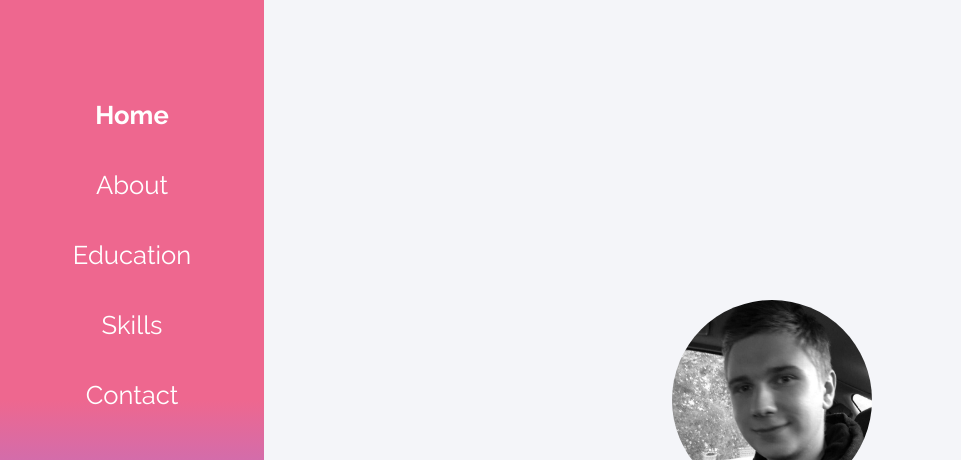
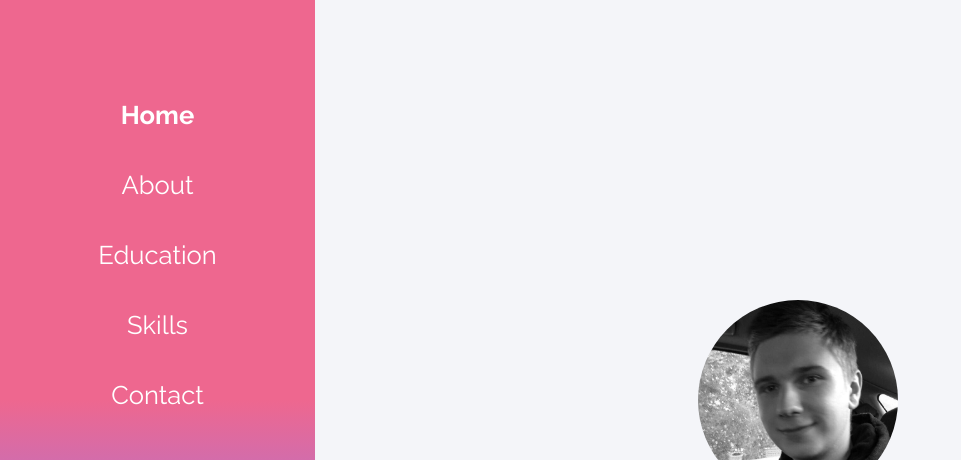
Before and after one commit to dolatapatryk/portfolio, a React (Create React App) app: page / in a window 1280 px wide. Shown: the top 460 px of the page, without its empty margins (0-961 px from the left). Built offline with nearby package versions, Linux system fonts and the light colour scheme.

Commit message:
More refactorization

```diff
--- a/src/App.css
+++ b/src/App.css
@@ -1,7 +1,7 @@
 @import url('https://fonts.googleapis.com/css?family=Raleway:300,400,500,700&display=swap');
 
 :root {
-    --sidebar-flex: 1.5;
+    --sidebar-flex: 2;
     --condiv-flex: 6;
     --fontsize-p: 1.2rem;
     --fontsize-nav: 1.6rem;
@@ -14,7 +14,7 @@
 }
 
 body {
-    font-family: 'Raleway';
+    font-family: 'Raleway', serif;
 }
 
 .App {
@@ -23,15 +23,14 @@ body {
     min-height: 100vh;
 }
 
-/* .condiv class is for the right side content container*/
-.condiv {
+.container {
     padding: 100px;
     background-color: #f4f5f9;
     flex: var(--condiv-flex);
 }
 
 nav {
-    padding: 60px 30px 0px 30px;
+    padding: 60px 30px 0 30px;
     flex: var(--sidebar-flex);
     background: rgb(238, 103, 143);
     background: linear-gradient(180deg, rgba(238, 103, 143, 1) 50%, rgba(132, 124, 252, 1) 80%);
@@ -72,7 +71,7 @@ a {
     margin: 30px;
 }
 
-.typingEffect {
+.typing-effect {
     font-size: var(--typing-font);
     margin-bottom: 30px;
 }
@@ -121,10 +120,10 @@ hr {
 }
 
 .education-item {
-    border: 0px solid #9a9b9c;
+    border: 0 solid #9a9b9c;
     border-radius: 10px;
     display: flex;
-    margin: 30px 0px 30px 0px;
+    margin: 30px 0 30px 0;
 }
 
 .education-item:hover {
--- a/src/components/About.tsx
+++ b/src/components/About.tsx
@@ -1,7 +1,7 @@
 import {FunctionComponent} from "react";
 
 export const About: FunctionComponent = () =>
-    <div className="condiv">
+    <div className="container">
         <h1 className="subtopic">About Me</h1>
         <h4>Hi there,</h4>
         <h1>I'm Patryk Dolata</h1>
--- a/src/components/Contact.tsx
+++ b/src/components/Contact.tsx
@@ -2,7 +2,7 @@ import {FunctionComponent} from "react";
 import {Socials} from "./Socials";
 
 export const Contact: FunctionComponent = () =>
-    <div className="condiv">
+    <div className="container">
         <h1 className="subtopic">Contact Me</h1>
         <h3>Email : dolata.patryk1@gmail.com</h3>
         <h3>Instagram : @patrykdolata</h3>
--- a/src/components/Home.tsx
+++ b/src/components/Home.tsx
@@ -4,8 +4,8 @@ import picture from '../img/pic.jpeg'
 import {Socials} from "./Socials";
 
 export const Home: FunctionComponent = () =>
-    <div className="condiv home">
+    <div className="container home">
         <img src={picture} className="picture" alt="Me"/>
-        <ReactTypingEffect className="typingEffect" text={['xdd', 'sadasd']} speed={100} eraseDelay={700}/>
+        <ReactTypingEffect className="typing-effect" text={['xdd', 'sadasd']} speed={100} eraseDelay={700}/>
         <Socials />
     </div>
--- a/src/components/Skills.tsx
+++ b/src/components/Skills.tsx
@@ -3,7 +3,7 @@ import {FunctionComponent} from "react";
 const mySkills = ['HTML', 'CSS', 'JS', 'PHP']
 
 export const Skills: FunctionComponent = () =>
-    <div className="condiv skills">
+    <div className="container skills">
         <h1 className="subtopic">My Skills</h1>
         <ul>
             {mySkills.map(skill => <li key={skill}>{skill}</li>)}
--- a/src/components/education/Education.tsx
+++ b/src/components/education/Education.tsx
@@ -3,7 +3,7 @@ import {EducationItem} from "./EducationItem";
 import {myEducation} from "../../data/EducationInfo";
 
 export const Education: FunctionComponent = () =>
-    <div className="condiv">
+    <div className="container">
         <h1 className="subtopic">My Education</h1>
         {myEducation.map(university => {
             return <EducationItem key={university.university} university={university.university}
--- a/src/components/education/EducationItem.tsx
+++ b/src/components/education/EducationItem.tsx
@@ -3,12 +3,12 @@ import {EducationItemInfo} from "../../data/EducationInfo";
 
 export const EducationItem: FunctionComponent<EducationItemInfo> = (props: EducationItemInfo) =>
     <div className="education-item">
-        <div className="compdet">
+        <div>
             <h3>{props.degree}</h3>
-            {props.speciality && <h5 className="secondtext">{props.speciality}</h5>}
+            {props.speciality && <h5>{props.speciality}</h5>}
             <hr/>
-            <h4 className="secondtext">{props.university}</h4>
-            <h4 className="secondtext">{props.faculty}</h4>
-            <h4 className="secondtext">{props.from} - {props.to}</h4>
+            <h4>{props.university}</h4>
+            <h4>{props.faculty}</h4>
+            <h4>{props.from} - {props.to}</h4>
         </div>
     </div>
--- a/src/components/navbar/Navbar.tsx
+++ b/src/components/navbar/Navbar.tsx
@@ -17,21 +17,11 @@ class Navbar extends Component<{}, NavbarState> {
         {name: 'Contact', link: '/contact'}
     ]
 
-    activeItem = (item: string) => {
-        if (this.state.activeItem) {
-            document.getElementById(this.state.activeItem)!.classList.remove('active');
-        }
-        this.setState({activeItem: item}, () => {
-            document.getElementById(this.state.activeItem)!.classList.add('active');
-        })
-    }
-
     render() {
         return (
             <nav>
                 <ul>
-                    {this.items.map(item =>
-                        <NavbarItem key={item.name} name={item.name} link={item.link} itemClicked={this.activeItem}/>)}
+                    {this.items.map(item => <NavbarItem key={item.name} name={item.name} link={item.link}/>)}
                 </ul>
             </nav>
         )
--- a/src/components/navbar/NavbarItem.tsx
+++ b/src/components/navbar/NavbarItem.tsx
@@ -6,11 +6,9 @@ export type NavbarItemInfo = {
     link: string;
 }
 
-type NavbarItemProps = NavbarItemInfo & { itemClicked: any }
-
-export const NavbarItem: FunctionComponent<NavbarItemProps> = (props: NavbarItemProps) =>
+export const NavbarItem: FunctionComponent<NavbarItemInfo> = (props: NavbarItemInfo) =>
     <li id={props.name}>
-        <NavLink to={props.link} onClick={props.itemClicked.bind(this, props.name)}>
+        <NavLink to={props.link}>
             {props.name}
         </NavLink>
     </li>
```
